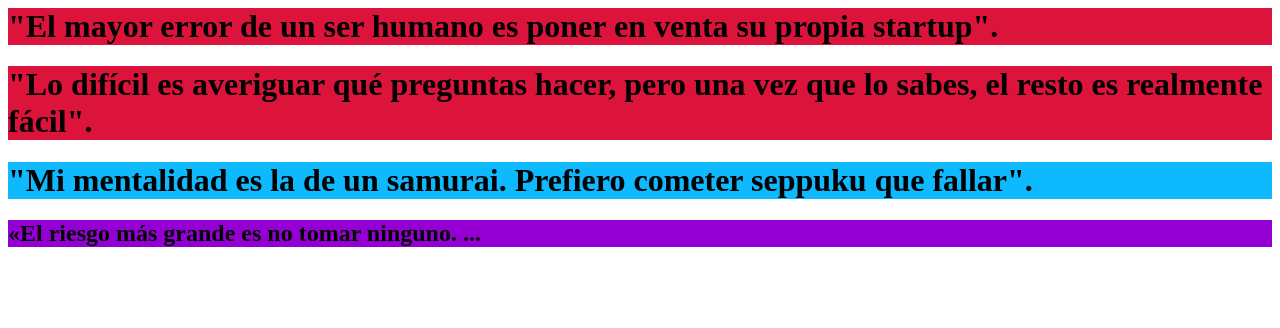
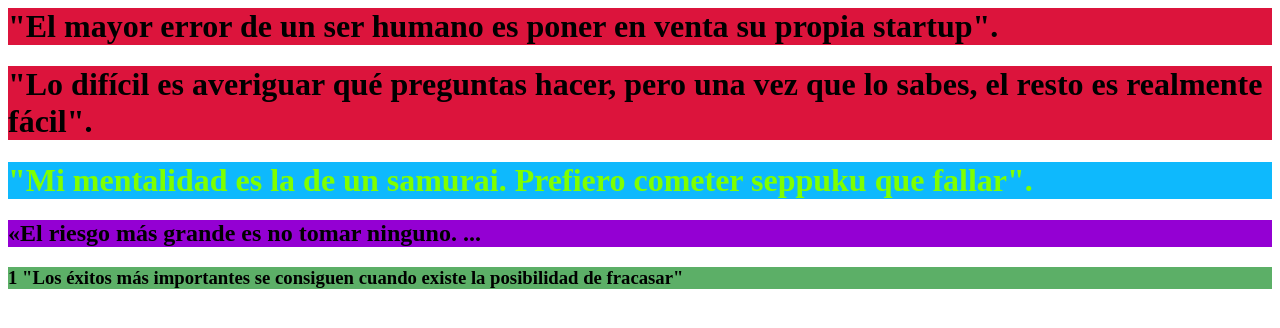
Before and after one commit to Devo-Maidana/front2022, a plain HTML site: page TrabajosClases/Diario/Clases/ejercicio4.html in a window 1280 px wide. Drawn offline with Linux system fonts and the light colour scheme.

Commit message:
clase leandro; actividad hover,~div,+div.>div

```diff
--- a/TrabajosClases/Diario/Clases/ejercicio4.css
+++ b/TrabajosClases/Diario/Clases/ejercicio4.css
@@ -1,5 +1,6 @@
 .hover{
     background-color: rgb(14, 185, 253);
+    color: chartreuse;
   }
 
   div > h1 {
@@ -11,3 +12,14 @@
 
     background-color: darkviolet;
 }
+
+
+div ~ h3 {
+
+    background-color: rgb(92, 175, 103);
+}
+
+p ~ h4 {
+
+    background-color: rgb(235, 238, 89);
+    }
--- a/TrabajosClases/Diario/Clases/ejercicio4.html
+++ b/TrabajosClases/Diario/Clases/ejercicio4.html
@@ -12,6 +12,7 @@
 
 <div>
     <div>
+
 <h1>"El mayor error de un ser humano es poner en venta su propia startup". </h1>
 
 <h1>"Lo difícil es averiguar qué preguntas hacer, pero una vez que lo sabes, el resto es realmente fácil". </h1>
@@ -28,6 +29,8 @@
 <h2>«El riesgo más grande es no tomar ninguno. ...
 </h2>
 
+<h3> 1 "Los éxitos más importantes se consiguen cuando existe la posibilidad de fracasar"</h3>
+
 </div>
 
 
```
